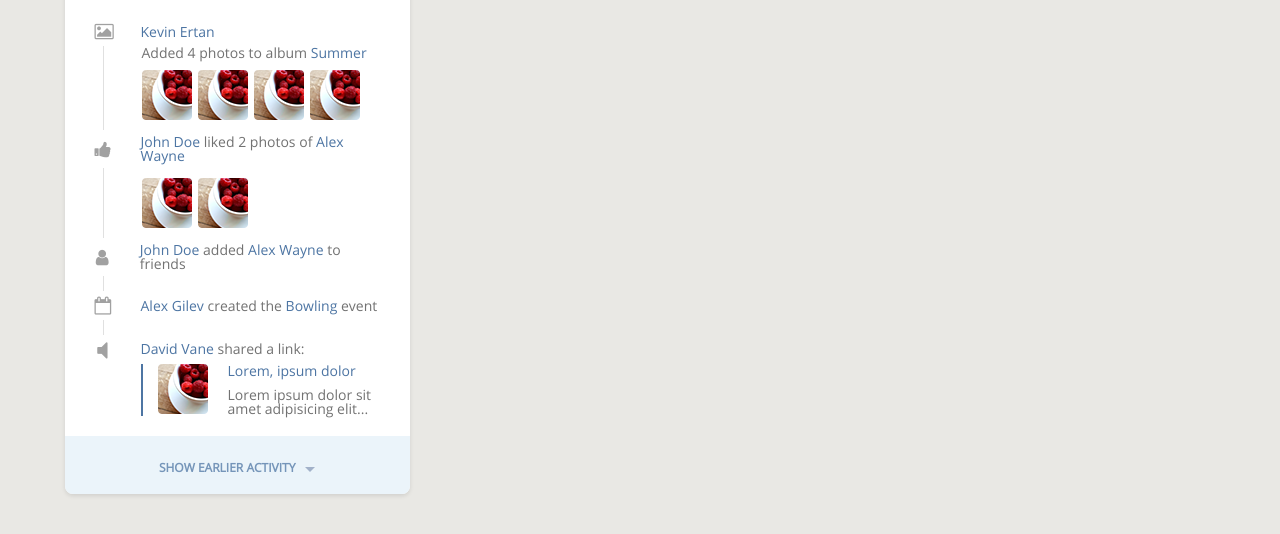
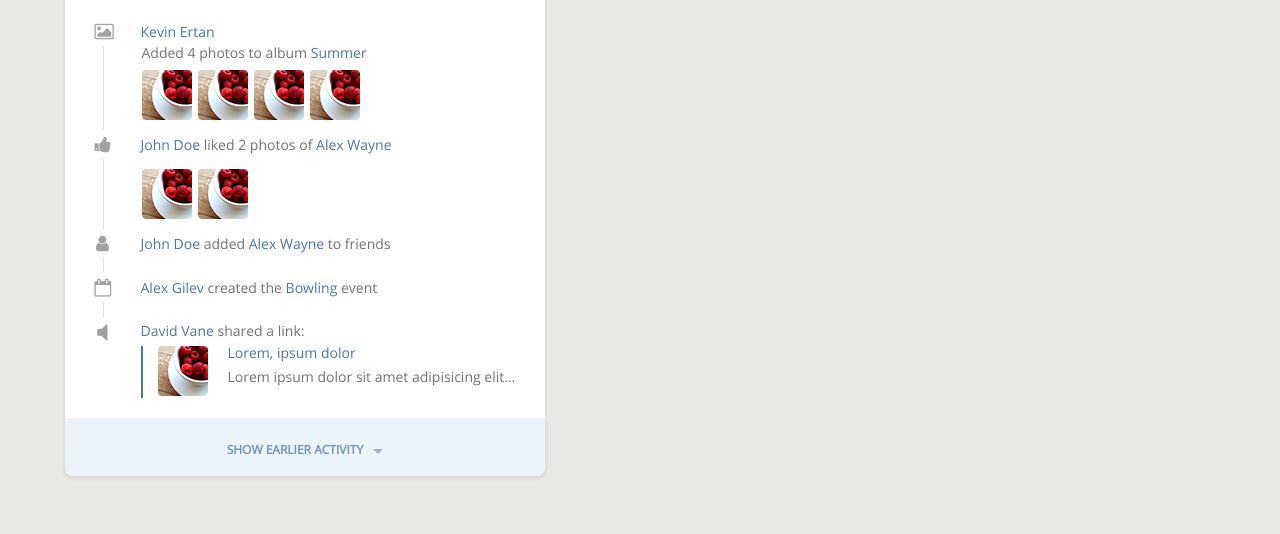
Before and after one commit to amelianetski/HTML-CSS-hw, a plain HTML site: page index.html in a window 1280 px wide. Shown: the part 582-1116 px from the top of the page. Drawn offline with Linux system fonts and the light colour scheme; a web font is replaced by a local one.

Commit message:
card fix

```diff
--- a/index.html
+++ b/index.html
@@ -195,7 +195,7 @@
                         </div>
                         <div class="feed__attach"></div>
                     </div>
-                    <div class="body__feed">
+                    <div class="body__feed body__feed_shared">
                         <div class="feed__user">
                             <div class="user__img">
                                 <i class="fa fa-lg fa-volume-off"></i>
--- a/sass/main.sass
+++ b/sass/main.sass
@@ -191,7 +191,7 @@ a
     flex-flow: row wrap
     .card
         +card()
-        flex-basis: 30%
+        flex-basis: content
         color: rgb(114, 114, 114)
         &__header
             +card-header()
@@ -236,6 +236,10 @@ a
                             margin: 10px 3px
                             &:first-child
                                 margin-left: 0
+            .body__feed_shared
+                display: flex
+                flex-flow: column
+                .feed__user
                 .feed__attach_shared
                     border-left:  none
                     display: inline-flex
--- a/sass/mixins.sass
+++ b/sass/mixins.sass
@@ -32,6 +32,7 @@
     border-radius: 8px
     box-shadow: 0 2px 4px rgba(0, 0, 0, 0.1)
     overflow: hidden
+    margin-bottom: 50px
 
 =card-header()
     width: 100%
```
Also changed, not shown: sass/main.css, 1 other file.
